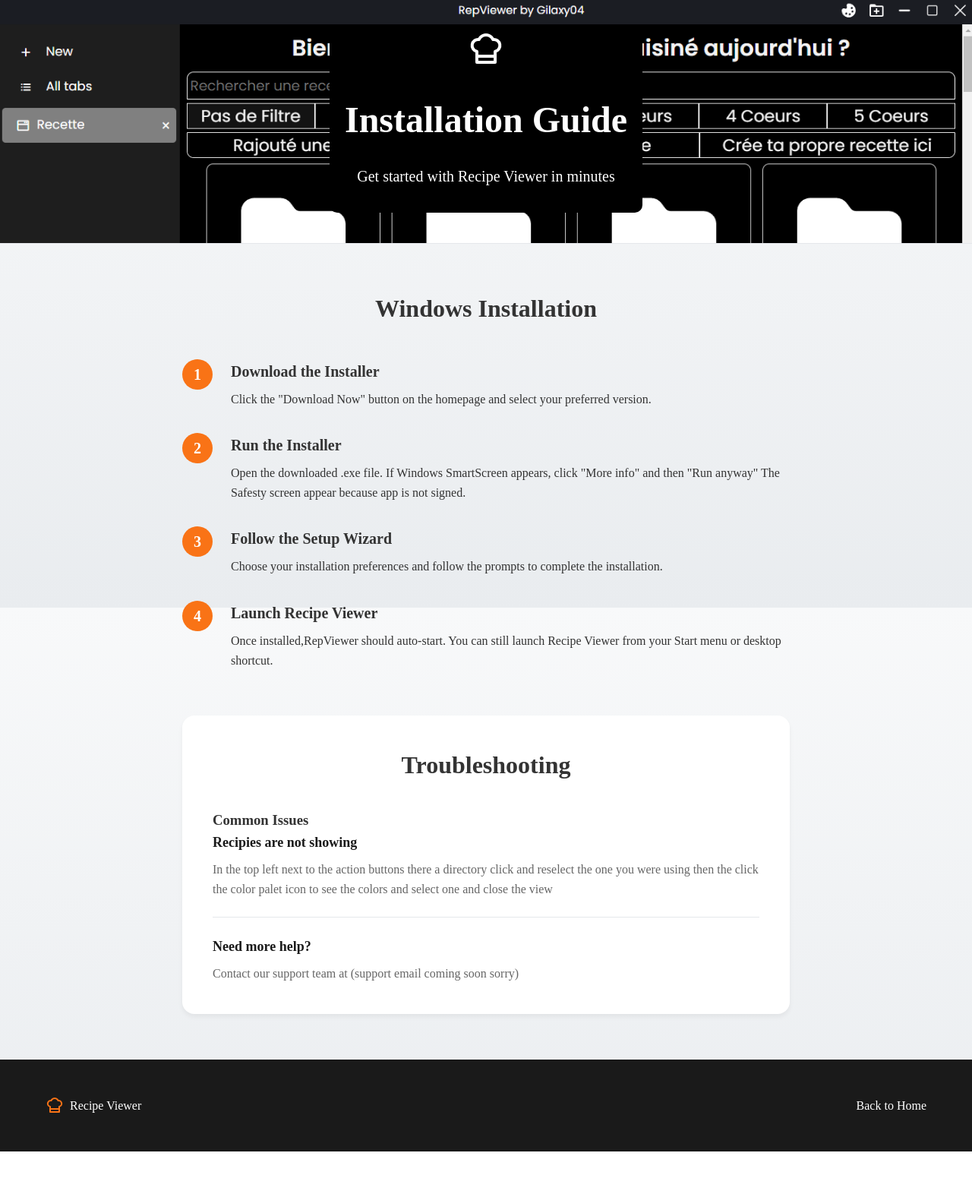
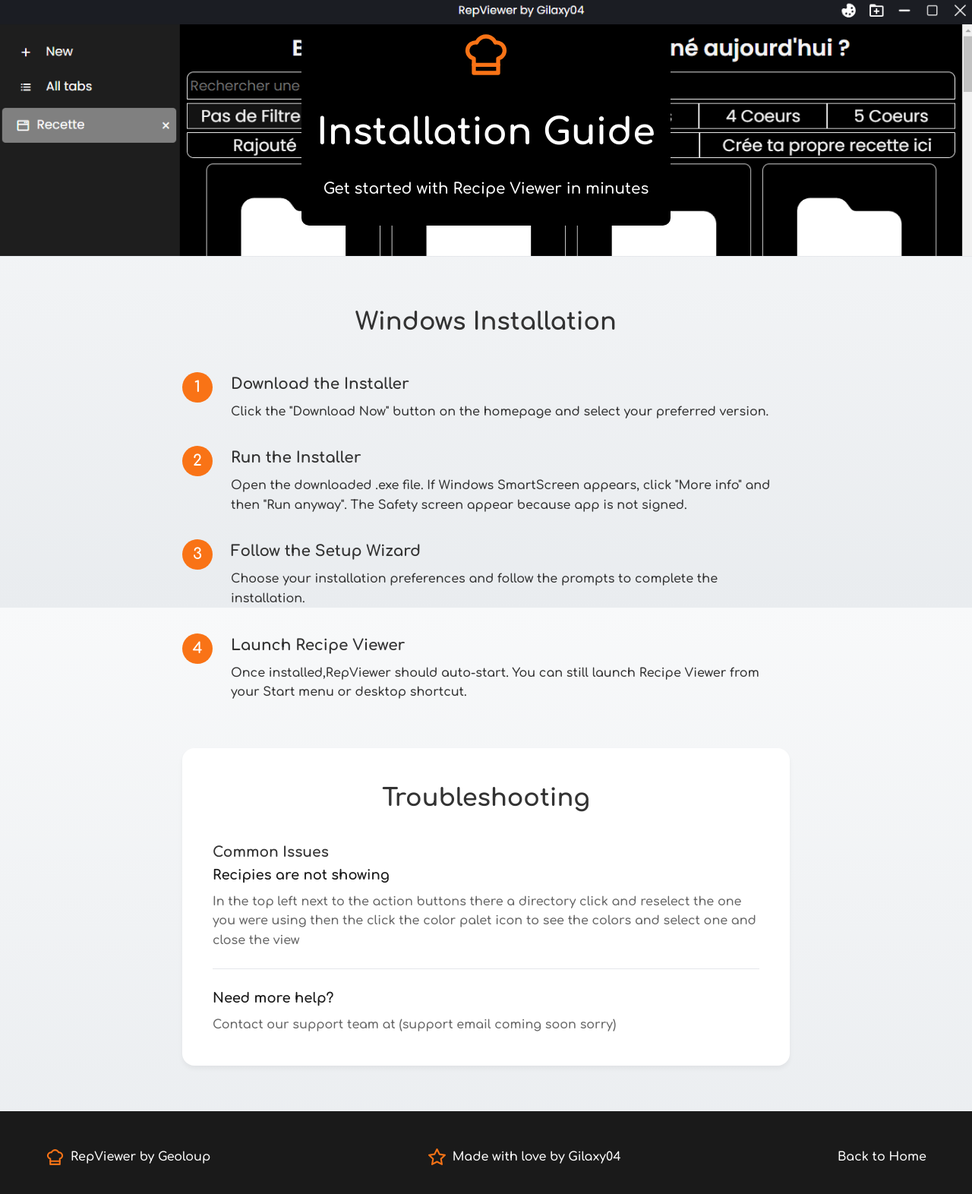
Before and after one commit to franck403/repviewer, a plain HTML site: page help.html in a window 1280 px wide. Shown: the whole page at 76% size. Before the commit the page ends 1516 px from the top, so only its background shows below. Drawn offline with Linux system fonts and the light colour scheme.

Commit message:
Updating help page

```diff
--- a/help.html
+++ b/help.html
@@ -6,27 +6,12 @@
     <title>Installation Help - Recipe Viewer</title>
     <link rel="stylesheet" href="/style.css" />
   </head>
-  <body>
+  <body class="comfortaa">
     <header class="hero help-hero">
       <div class="container">
         <div class="logo">
           <a href="/" class="home-link">
-            <svg
-              xmlns="http://www.w3.org/2000/svg"
-              width="48"
-              height="48"
-              viewBox="0 0 24 24"
-              fill="none"
-              stroke="currentColor"
-              stroke-width="2"
-              stroke-linecap="round"
-              stroke-linejoin="round"
-            >
-              <path
-                d="M6 13.87A4 4 0 0 1 7.41 6a5.11 5.11 0 0 1 1.05-1.54 5 5 0 0 1 7.08 0A5.11 5.11 0 0 1 16.59 6 4 4 0 0 1 18 13.87V21H6Z"
-              ></path>
-              <line x1="6" y1="17" x2="18" y2="17"></line>
-            </svg>
+            <img src="svg/hat.svg"/>
           </a>
         </div>
         <h1>Installation Guide</h1>
@@ -54,7 +39,7 @@
               <h3>Run the Installer</h3>
               <p>
                 Open the downloaded .exe file. If Windows SmartScreen appears,
-                click "More info" and then "Run anyway" The Safesty screen
+                click "More info" and then "Run anyway". The Safety screen
                 appear because app is not signed.
               </p>
             </div>
@@ -109,23 +94,12 @@
       <div class="container">
         <div class="footer-content">
           <div class="brand">
-            <svg
-              xmlns="http://www.w3.org/2000/svg"
-              width="24"
-              height="24"
-              viewBox="0 0 24 24"
-              fill="none"
-              stroke="currentColor"
-              stroke-width="2"
-              stroke-linecap="round"
-              stroke-linejoin="round"
-            >
-              <path
-                d="M6 13.87A4 4 0 0 1 7.41 6a5.11 5.11 0 0 1 1.05-1.54 5 5 0 0 1 7.08 0A5.11 5.11 0 0 1 16.59 6 4 4 0 0 1 18 13.87V21H6Z"
-              ></path>
-              <line x1="6" y1="17" x2="18" y2="17"></line>
-            </svg>
-            <span>Recipe Viewer</span>
+            <img src="svg/hat.svg" style="width: 25px;"/>
+            <span>RepViewer by Geoloup</span>
+          </div>
+          <div class="rating">
+            <img src="svg/star.svg" style="width: 25px;"/>
+            <span>Made with love by Gilaxy04</span>
           </div>
           <a href="/" class="back-home">Back to Home</a>
         </div>
```
